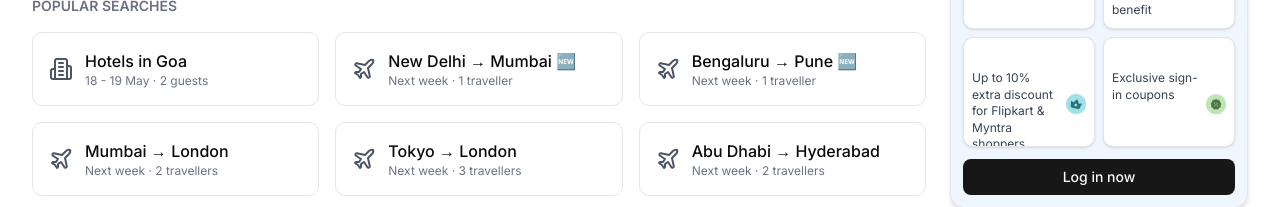
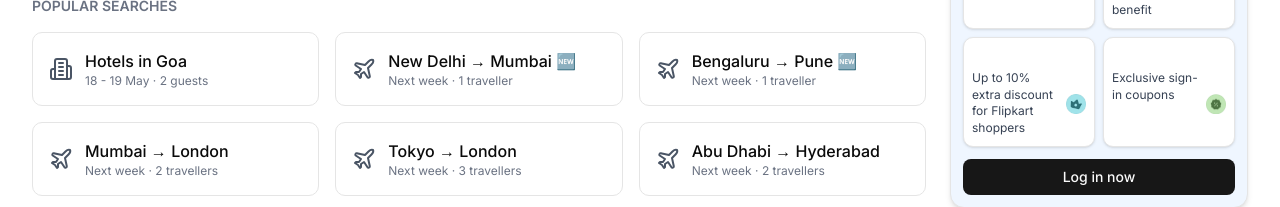
Before and after one commit to maitri-dalvi/ClearerTrip, a Next.js app: page / in a window 1280 px wide. Shown: the part 439-646 px from the top of the page. Built offline with nearby package versions, Linux system fonts and the light colour scheme.

Commit message:
homepage update

```diff
--- a/src/components/DiscountCard.tsx
+++ b/src/components/DiscountCard.tsx
@@ -44,7 +44,7 @@
           <Card className="border rounded-lg overflow-hidden hover:shadow-xl transition-shadow duration-300 h-[110px] w-full">
             <CardContent className="p-2 relative h-full">
               <p className="text-xs text-gray-700 leading-snug pr-6">
-                Up to 10% extra discount for Flipkart & Myntra shoppers
+                Up to 10% extra discount for Flipkart shoppers
               </p>
               <div className="absolute bottom-2 right-2">
                 <Image src="/loyaltyLoggedoutLogo.png" alt="Flipkart Myntra" width={20} height={20} />
```
